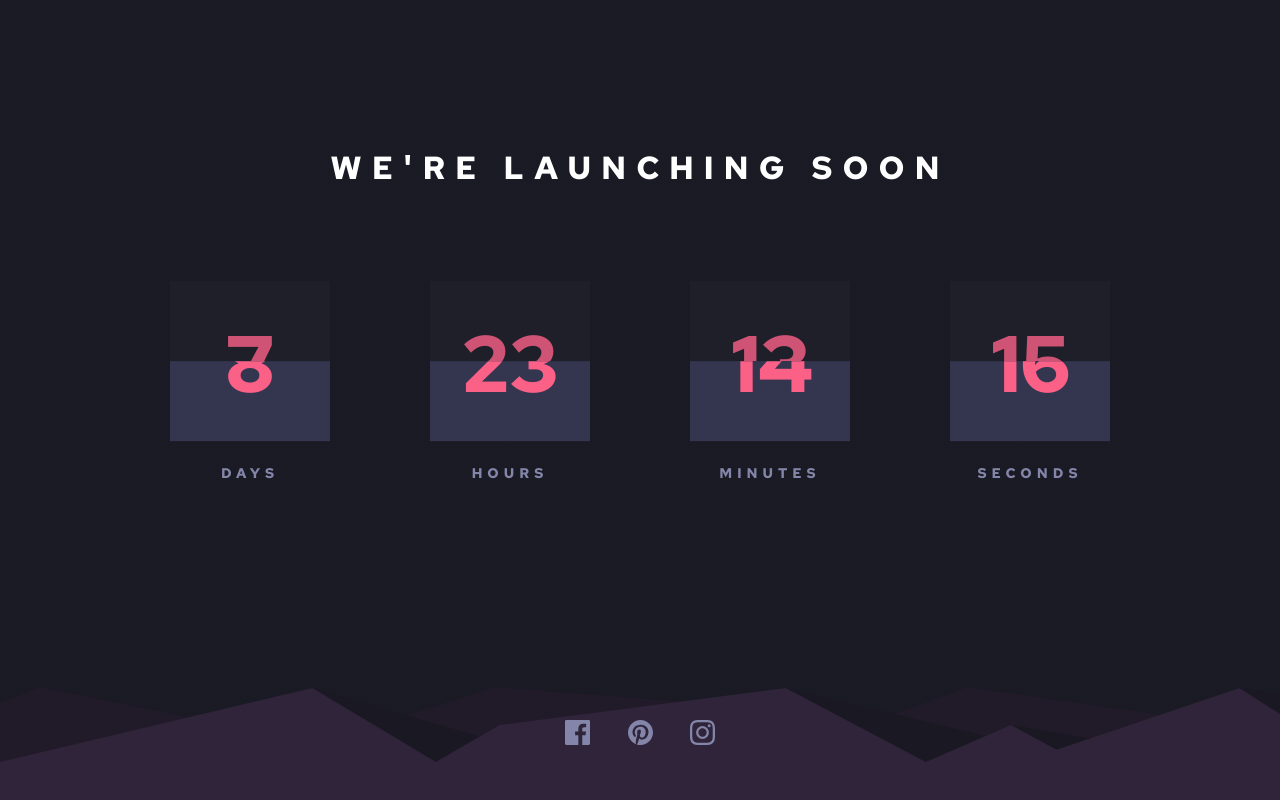
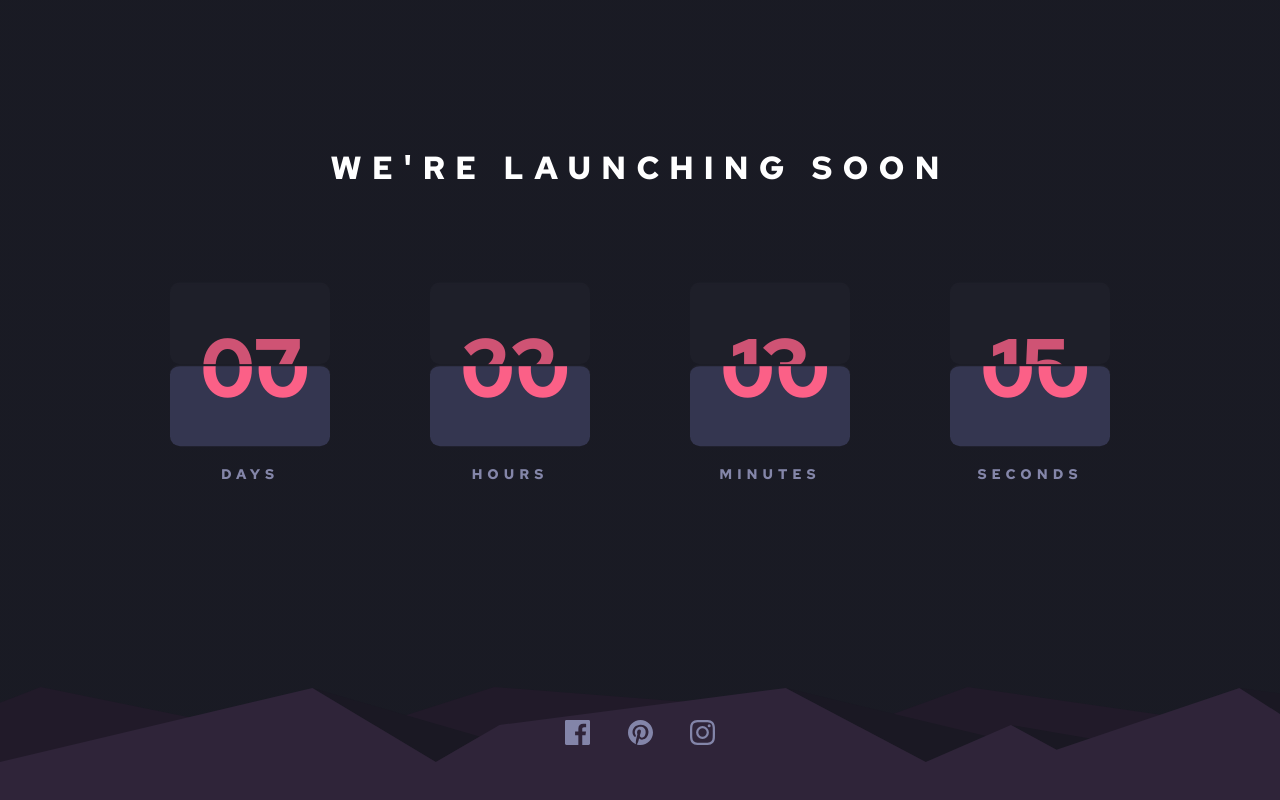
Before and after one commit to ericsen-tsai/launch-countdown-timer-main, a React (Vite) app: page / in a window 1280 px wide. Built offline with nearby package versions, Linux system fonts and the light colour scheme.

Commit message:
Modify timer logic

```diff
--- a/src/components/TimeClock.jsx
+++ b/src/components/TimeClock.jsx
@@ -3,44 +3,49 @@ import React, { useEffect, useRef, useState } from "react"
 import "./TimeClock.scss"
 
 const TimeClock = ({ unit, val }) => {
+  const [originalForegroundVal, setOriginalForegroundVal] = useState(val)
+  const [originalBackgroundVal, setOriginalBackgroundVal] = useState(val)
+
   const foregroundFrontRef = useRef()
   const foregroundBackRef = useRef()
-  const backgroundTopRef = useRef()
-  const backgroundBottomRef = useRef()
-
-  const [isAnimationOver, setIsAnimationOver] = useState(true)
 
   useEffect(() => {
-    setIsAnimationOver(false)
     foregroundFrontRef.current.style.display = "inline-block"
     foregroundBackRef.current.style.display = "inline-block"
   }, [val])
 
   const handleAnimationEnd = () => {
-    setIsAnimationOver(true)
+    setOriginalBackgroundVal(val)
     foregroundFrontRef.current.style.display = "none"
     foregroundBackRef.current.style.display = "none"
+    setOriginalForegroundVal(val)
   }
 
   return (
     <div className={`timeclock__counter timeclock__counter--${unit}`}>
       <div className="foreground foreground--front" ref={foregroundFrontRef}>
-        <span className="foreground__text">{val}</span>
+        <span className="foreground__text">
+          {originalForegroundVal >= 10
+            ? originalForegroundVal
+            : `0${originalForegroundVal}`}
+        </span>
       </div>
       <div
         onAnimationEnd={handleAnimationEnd}
         className="foreground foreground--back"
         ref={foregroundBackRef}
       >
-        <span className="foreground__text">{val + 1}</span>
+        <span className="foreground__text">{val >= 10 ? val : `0${val}`}</span>
       </div>
 
-      <div className="background background--top" ref={backgroundTopRef}>
-        <span className="background__text">{val}</span>
+      <div className="background background--top">
+        <span className="background__text">{val >= 10 ? val : `0${val}`}</span>
       </div>
-      <div className="background background--bottom" ref={backgroundBottomRef}>
+      <div className="background background--bottom">
         <span className="background__text">
-          {isAnimationOver ? val : val + 1}
+          {originalBackgroundVal >= 10
+            ? originalBackgroundVal
+            : `0${originalBackgroundVal}`}
         </span>
       </div>
     </div>
--- a/src/components/TimeClock.scss
+++ b/src/components/TimeClock.scss
@@ -12,6 +12,8 @@
   backface-visibility: hidden;
   overflow: hidden;
   display: none;
+  border-radius: 1rem;
+  border-top: 0.2rem $clr-neutral-3 solid;
 
   &--front {
     top: 0rem;
@@ -63,6 +65,9 @@
   padding: 0 $counter-padding;
   overflow: hidden;
 
+  border-radius: 1rem;
+  border-top: 0.2rem $clr-neutral-3 solid;
+
   &--top {
     background-color: $clr-neutral-3;
     padding-top: $counter-padding;
@@ -100,9 +105,6 @@
 
   100% {
     transform: rotateX(0deg);
-    // box-shadow: rgba(240, 46, 170, 0.4) 5px 5px,
-    //   rgba(240, 46, 170, 0.3) 10px 10px, rgba(240, 46, 170, 0.2) 15px 15px,
-    //   rgba(240, 46, 170, 0.1) 20px 20px, rgba(240, 46, 170, 0.05) 25px 25px;
   }
 }
 
--- a/src/components/TimeClockContainer.jsx
+++ b/src/components/TimeClockContainer.jsx
@@ -1,4 +1,4 @@
-import React, { useState, useEffect } from "react"
+import React from "react"
 
 import { useTimer } from "../hooks/useTimer"
 
--- a/src/components/TimeClockContainer.scss
+++ b/src/components/TimeClockContainer.scss
@@ -12,12 +12,23 @@
   width: 100rem;
 
   &__header {
+    box-sizing: content-box;
     text-align: center;
     font-size: 3.2rem;
     text-transform: uppercase;
     letter-spacing: 1rem;
     color: $clr-neutral-1;
+    border-radius: 0.5rem;
     padding: 6%;
+    border: 0.1rem solid transparent;
+    cursor: pointer;
+
+    &:hover {
+      background: radial-gradient($clr-primary-1, $clr-primary-2);
+      border: 0.1rem solid $clr-primary-2;
+      -webkit-background-clip: text;
+      -webkit-text-fill-color: transparent;
+    }
   }
 
   &__counter-box {
```
